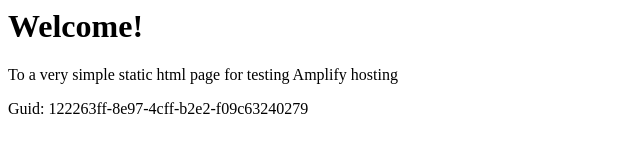
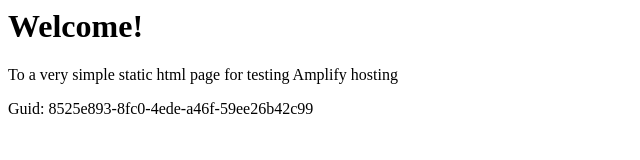
Before and after one commit to aws-aemilia-bah/Github-PR-Commit-Integration-Test-DoNotTouch-GitHubWebhookPushCanaryTest-v1-preprod-me-south-1, a website: page src/index.html in a window 1280 px wide. Shown: the full height of the page, 0-640 px from the left. Drawn offline with Linux system fonts and the light colour scheme.

Commit message:
commit from integ tests

```diff
--- a/src/index.html
+++ b/src/index.html
@@ -12,6 +12,6 @@
 <body>
     <h1>Welcome!</h1>
     <p>To a very simple static html page for testing Amplify hosting</p>
-    <p>Guid: 122263ff-8e97-4cff-b2e2-f09c63240279</p></body>
+    <p>Guid: 8525e893-8fc0-4ede-a46f-59ee26b42c99</p></body>
 
 </html>
```
